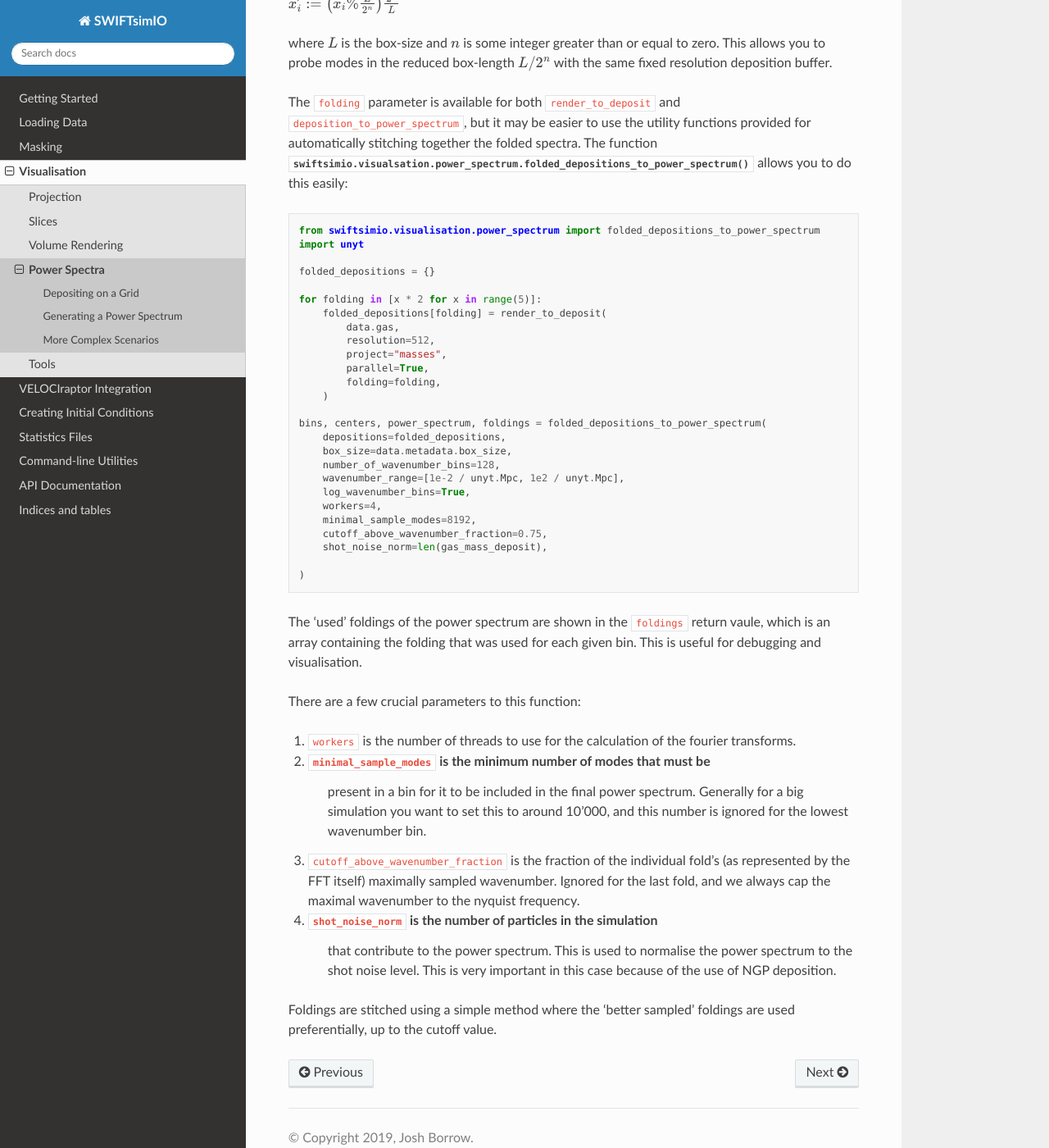
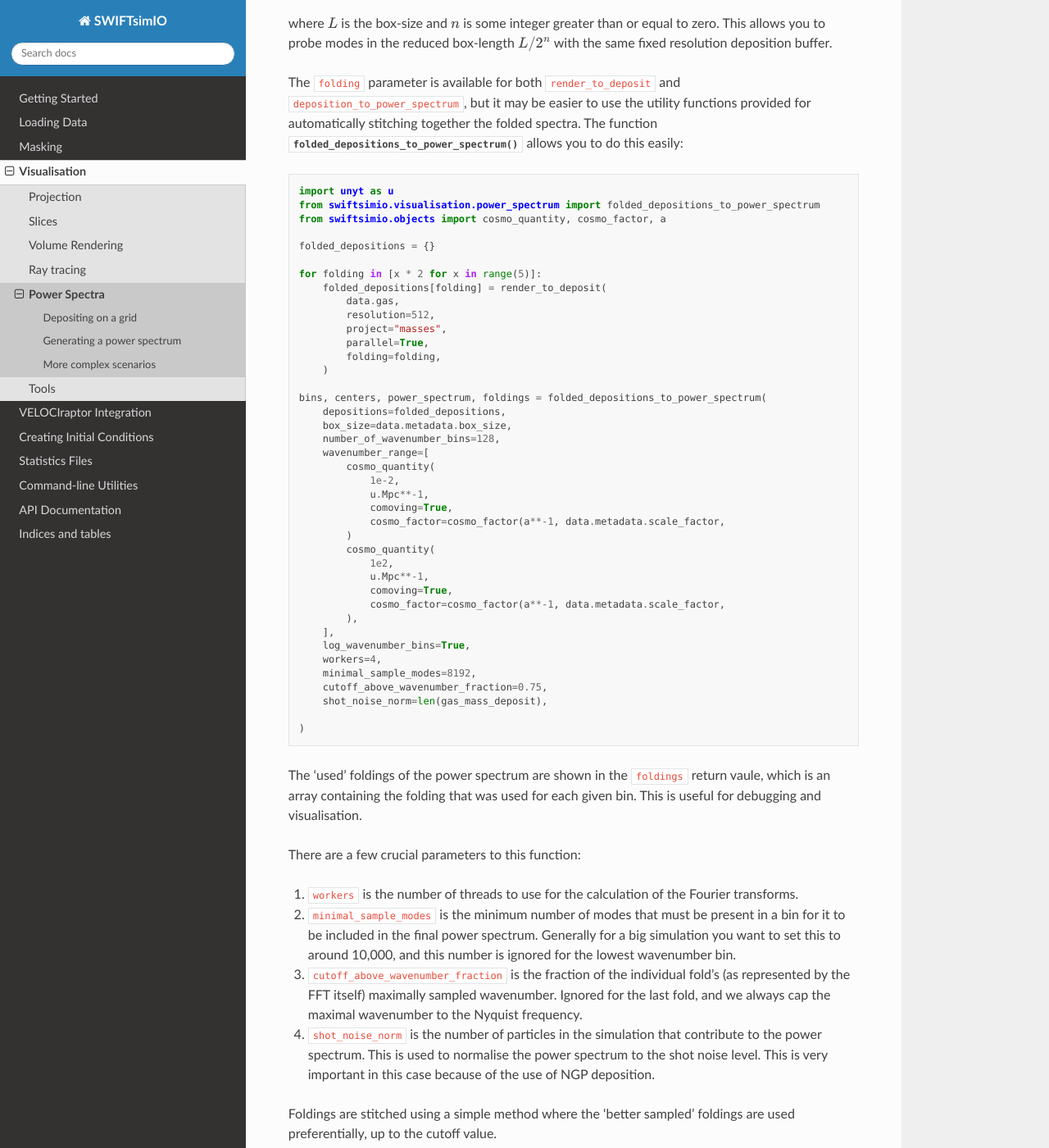
Before and after one commit to SWIFTSIM/swiftsimio, a Sphinx documentation site: the page built from docs/source/visualisation/power_spectra.rst, in a window 1280 px wide and 1400 px high, scrolled down 1544 px. Shown: the whole window at 82% size. Built offline with Sphinx 7.4.7 and the Read the Docs theme 3.1.0, drawn with Linux system fonts in a browser that asks for light colours; pages that are not in the unit, such as notebooks, are missing from menus; the version number is read from the project's files by our own code; some of the changed text lies outside the part shown.

Commit message:
Make a pass over the visualisation docs.

````diff
--- a/docs/source/visualisation/power_spectra.rst
+++ b/docs/source/visualisation/power_spectra.rst
@@ -6,15 +6,15 @@
 a number of more non-standard power spectra.
 
 These tools are available as part of the :mod:`swiftsimio.visualisation.power_spectrum`
-package. Making a power spectrum consists of two major steps: depositing the particles
+module. Making a power spectrum consists of two major steps: depositing the particles
 on grid(s), and then binning their fourier transform to get the one-dimensional power.
 
 
-Depositing on a Grid
+Depositing on a grid
 --------------------
 
 Depositing your particles on a grid is performed using
-:meth:`swiftsimio.visualisation.power_spectrum.render_to_deposit`. This function
+:func:`swiftsimio.visualisation.power_spectrum.render_to_deposit`. This function
 performs a nearest-grid-point (NGP) of all particles in the provided particle
 dataset. For example:
 
@@ -35,17 +35,17 @@
 The specific field being depositied can be controlled with the ``project``
 keyword argument. The ``resolution``` argument gives the one-dimensional
 resolution of the 3D grid, so in this case you would recieve a ``512x512x512``
-grid. Note that the ``gas_mass_deposit`` is a :obj:`swiftsimio.cosmo_array`,
+grid. Note that the ``gas_mass_deposit`` is a :obj:`~swiftsimio.objects.cosmo_array`,
 and as such includes cosmological and unit information that is used later
 in the process.
 
 
-Generating a Power Spectrum
+Generating a power spectrum
 ---------------------------
 
 Once you have your grid deposited, you can easily generate a power spectrum
 using the
-:meth:`swiftsimio.visualisation.power_spectrum.deposition_to_power_spectrum`
+:func:`~swiftsimio.visualisation.power_spectrum.deposition_to_power_spectrum`
 function. For example, using the above deposit:
 
 .. code-block:: python
@@ -64,7 +64,7 @@
 bin, rather than representing the center of the bin.
 
 
-More Complex Scenarios
+More complex scenarios
 ----------------------
 
 In a realistic simualted power spectrum, you will need to perform 'folding'
@@ -89,13 +89,14 @@
 and ``deposition_to_power_spectrum``, but it may be easier to use the
 utility functions provided for automatically stitching together
 the folded spectra. The function
-:meth:`swiftsimio.visualsation.power_spectrum.folded_depositions_to_power_spectrum`
+:func:`~swiftsimio.visualsation.power_spectrum.folded_depositions_to_power_spectrum`
 allows you to do this easily:
 
 .. code-block:: python
 
+    import unyt as u
     from swiftsimio.visualisation.power_spectrum import folded_depositions_to_power_spectrum
-    import unyt
+    from swiftsimio.objects import cosmo_quantity, cosmo_factor, a
 
     folded_depositions = {}
 
@@ -112,7 +113,20 @@
         depositions=folded_depositions,
         box_size=data.metadata.box_size,
         number_of_wavenumber_bins=128,
-        wavenumber_range=[1e-2 / unyt.Mpc, 1e2 / unyt.Mpc],
+        wavenumber_range=[
+	    cosmo_quantity(
+	        1e-2,
+	        u.Mpc**-1,
+	        comoving=True,
+	        cosmo_factor=cosmo_factor(a**-1, data.metadata.scale_factor,
+            )
+	    cosmo_quantity(
+	        1e2,
+		u.Mpc**-1,
+		comoving=True,
+		cosmo_factor=cosmo_factor(a**-1, data.metadata.scale_factor,
+	    ),
+	],
         log_wavenumber_bins=True,
         workers=4,
         minimal_sample_modes=8192,
@@ -129,19 +143,19 @@
 There are a few crucial parameters to this function:
 
 1. ``workers`` is the number of threads to use for the calculation of
-   the fourier transforms.
+   the Fourier transforms.
 2. ``minimal_sample_modes`` is the minimum number of modes that must be
-    present in a bin for it to be included in the final power spectrum.
-    Generally for a big simulation you want to set this to around 10'000,
-    and this number is ignored for the lowest wavenumber bin.
+   present in a bin for it to be included in the final power spectrum.
+   Generally for a big simulation you want to set this to around 10,000,
+   and this number is ignored for the lowest wavenumber bin.
 3. ``cutoff_above_wavenumber_fraction`` is the fraction of the
    individual fold's (as represented by the FFT itself) maximally sampled
    wavenumber. Ignored for the last fold, and we always cap the maximal
-   wavenumber to the nyquist frequency.
+   wavenumber to the Nyquist frequency.
 4. ``shot_noise_norm`` is the number of particles in the simulation
-    that contribute to the power spectrum. This is used to normalise
-    the power spectrum to the shot noise level. This is very
-    important in this case because of the use of NGP deposition.
+   that contribute to the power spectrum. This is used to normalise
+   the power spectrum to the shot noise level. This is very
+   important in this case because of the use of NGP deposition.
 
 Foldings are stitched using a simple method where the 'better sampled'
 foldings are used preferentially, up to the cutoff value.
--- /dev/null
+++ b/docs/source/visualisation/ray_trace.rst
@@ -0,0 +1,4 @@
+Ray tracing
+===========
+
+Documentation to be completed...
````
Also changed, not shown: docs/source/visualisation/index.rst (+6 -5 lines), docs/source/visualisation/projection.rst (+19 -20 lines), docs/source/visualisation/slice.rst (+15 -11 lines), docs/source/visualisation/tools.rst (+4 -4 lines), docs/source/visualisation/volume_render.rst (+16 -15 lines), 9 other files.
